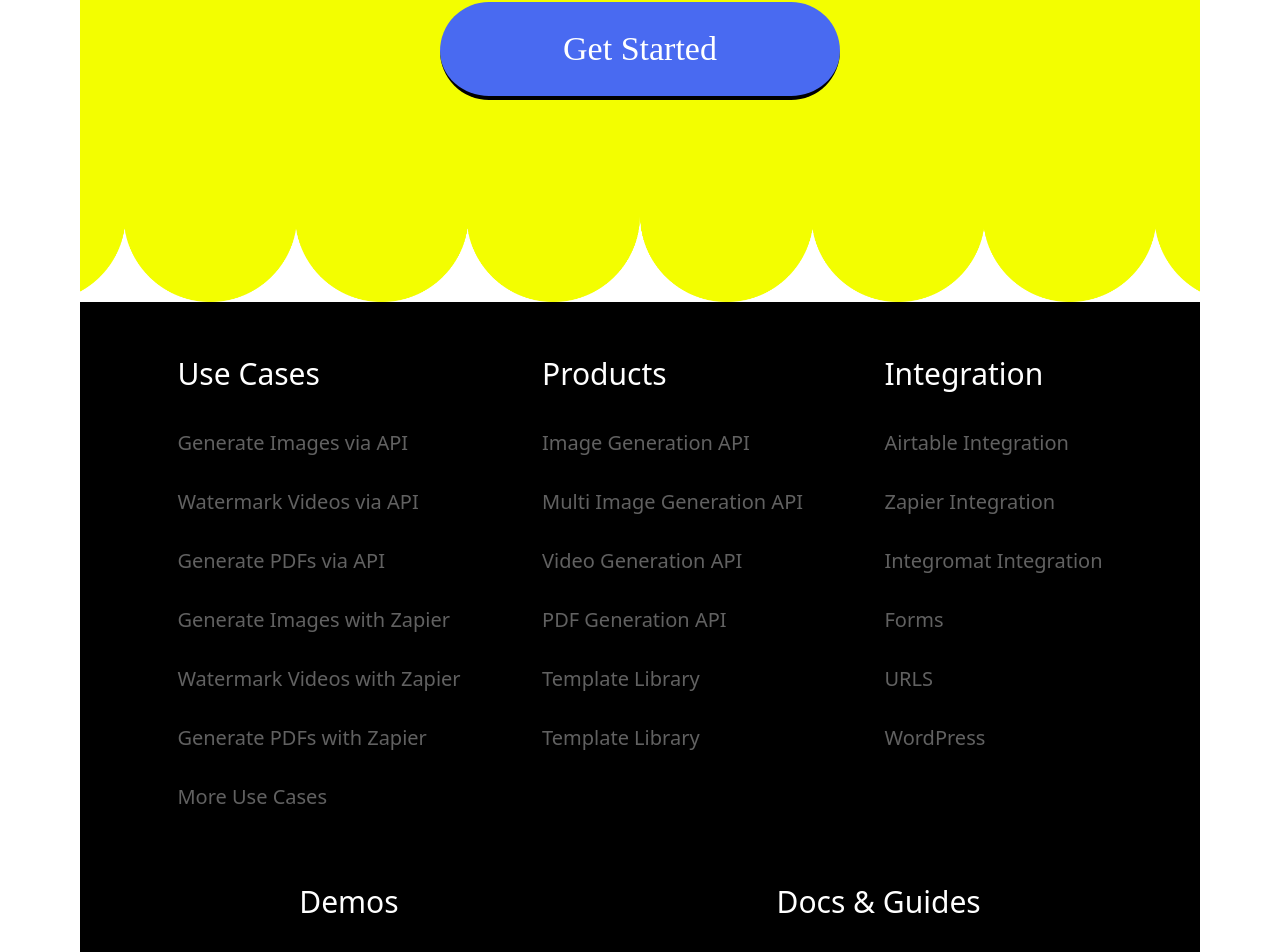
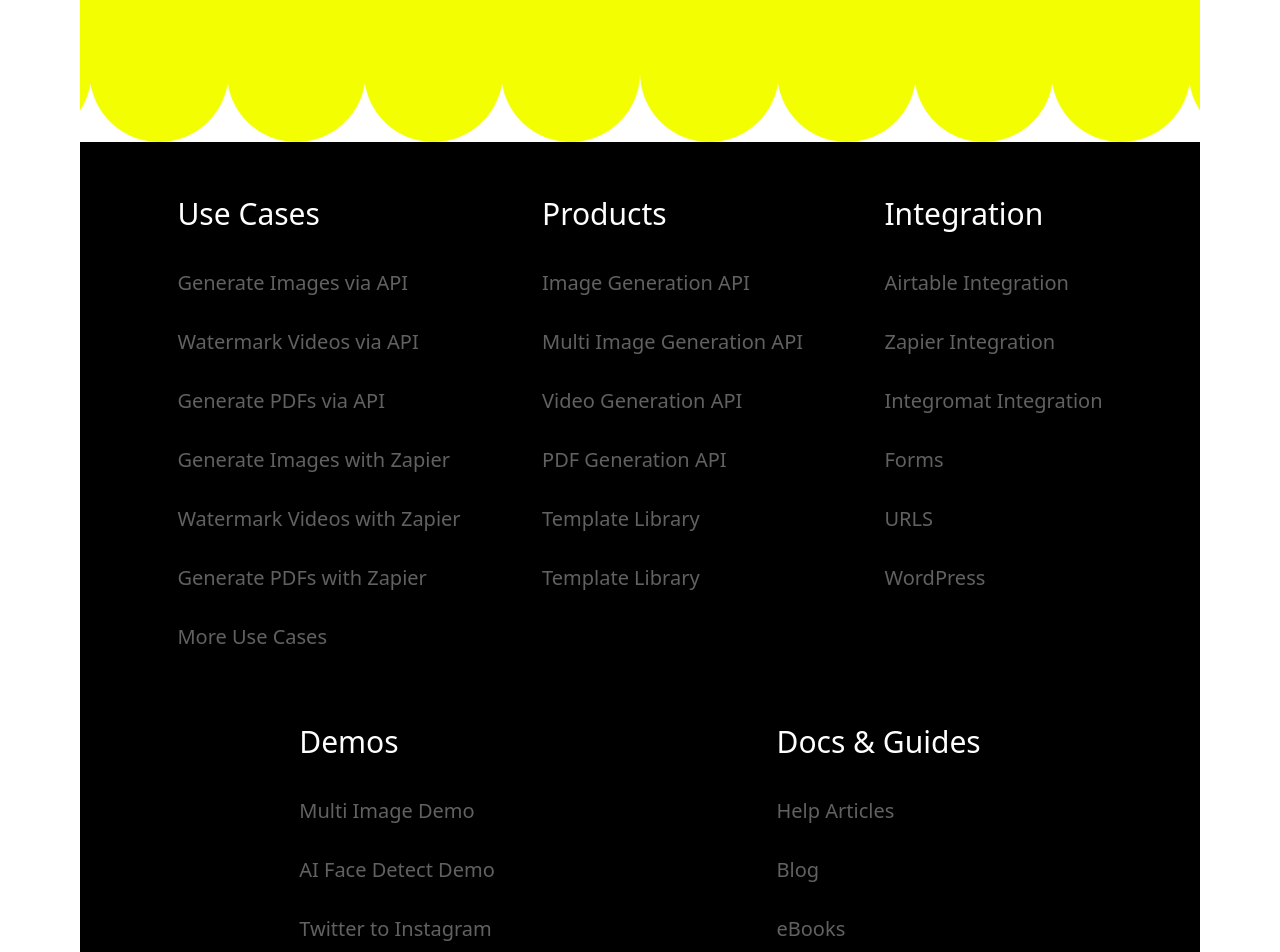
Before and after one commit to meenakshigurjar/Craftly, a React (Vite) app: page / in a window 1280 px wide. Shown: the part 8542-9494 px from the top of the page. Built offline with nearby package versions, Linux system fonts and the light colour scheme.

Commit message:
Footer updated

```diff
--- a/src/components/demo/DemoAsset.jsx
+++ b/src/components/demo/DemoAsset.jsx
@@ -3,28 +3,90 @@
 import union from "/Images/Union.png";
 
 export default function DemoAsset() {
+  const footerData = [
+    {
+      title: "Use Cases",
+      items: [
+        "Generate Images via API",
+        "Watermark Videos via API",
+        "Generate PDFs via API",
+        "Generate Images with Zapier",
+        "Watermark Videos with Zapier",
+        "Generate PDFs with Zapier",
+        "More Use Cases",
+      ],
+    },
+    {
+      title: "Products",
+      items: [
+        "Image Generation API",
+        "Multi Image Generation API",
+        "Video Generation API",
+        "PDF Generation API",
+        "Template Library",
+        "Template Library",
+      ],
+    },
+    {
+      title: "Integration",
+      items: [
+        "Airtable Integration",
+        "Zapier Integration",
+        "Integromat Integration",
+        "Forms",
+        "URLS",
+        "WordPress",
+      ],
+    },
+    {
+      title: "Demos",
+      items: [
+        "Multi Image Demo",
+        "AI Face Detect Demo",
+        "Twitter to Instagram",
+        "Real Estate Demo",
+        "Github Social",
+        "Open Graph",
+        "Smart Crop Demo",
+        "Online Certificate Maker",
+        "Online Wedding Invite Maker",
+        "Online Event ID Card Maker",
+        "Online Photo Collage Maker",
+        "Online Invoice Maker",
+      ],
+    },
+    {
+      title: "Docs & Guides",
+      items: [
+        "Help Articles",
+        "Blog",
+        "eBooks",
+        "API Quick Start",
+        "API Reference",
+      ],
+    },
+  ];
   return (
-    <div>
+    <div className="h-fit">
       {/* Hero Section */}
       <div
-  className="relative w-full h-[100vh] bg-cover bg-center"
+  className="relative w-full h-[100vh] md:h-[80vh] sm:h-[20vh] bg-cover bg-center"
   style={{ backgroundImage: `url(${union})` }}
 >
   {/* Main Content Wrapper */}
-  <div className="absolute top-[200px] inset-x-0 flex flex-col items-center text-center px-4">
+  <div className="absolute top-[15%] md:top-[25%] inset-x-0 flex flex-col items-center text-center px-4 space-y-8">
     {/* Heading */}
-    <h1 className="text-black font-Archivo text-center w-full max-w-[90%]
-      text-[20px] sm:text-[24px] md:text-[30px] lg:text-[50px] leading-tight">
+    <h1 className="text-2xl md:text-4xl lg:text-5xl font-Archivo text-black">
       Slow asset production is killing your growth. Unlock your true potential now.
     </h1>
 
     {/* Button Wrapper */}
-    <div className="absolute w-[90%] sm:w-[300px] md:w-[400px] lg:w-[400px]
-      h-[60px] sm:h-[70px] md:h-[90px] lg:h-[98px]
-      top-[200px] sm:top-[150px] lg:top-[300px] flex justify-center">
+    <div className=" w-[90%] sm:w-[200px] md:w-[300px] lg:w-[300px]
+      h-[60px] sm:h-[70px] md:h-[80px] lg:h-[90px]
+       flex justify-center">
       <Button
         className="text-white flex items-center justify-center w-full h-full
-          text-[16px] sm:text-[20px] md:text-[24px] lg:text-[34px] mx-auto"
+          text-[16px] sm:text-[20px] md:text-[24px] lg:text-[30px] mx-auto"
         style={{
           fontFamily: "Archivo",
           borderBottom: "4px solid black",
@@ -40,143 +102,37 @@
 
 
       {/* Footer */}
-      <div className="flex flex-col items-center justify-center bg-black p-8 mb-[100px]">
-        <div className="flex flex-wrap justify-evenly gap-y-8 gap-x-4 mb-[100px]">
-          <div className="flex flex-col h-fit md:h-[496px]">
-            <div className="text-white text-[30px]/[79px] font-Archivo ">
-              Use Cases
+
+    <div className="flex flex-col items-center justify-center bg-black p-8 mb-[100px]">
+      <div className="flex flex-wrap justify-evenly gap-y-8 gap-x-4 mb-[100px]">
+        {footerData.map((section, index) => (
+          <div
+            key={index}
+            className={`flex flex-col h-fit ${
+              section.title === "Demos"
+                ? "md:h-[708px]"
+                : section.title === "Use Cases"
+                ? "md:h-[496px]"
+                : section.title === "Products" || section.title === "Integration"
+                ? "md:h-[437px]"
+                : "md:h-[378px]"
+            }`}
+          >
+            <div className="text-white text-[30px]/[79px] font-Archivo">
+              {section.title}
             </div>
-            <div className="text-[#FFFFFF61] font-medium font-Inter text-[20px]/[59px]">
-              Generate Images via API
-            </div>
-            <div className="text-[#FFFFFF61] font-medium font-Inter text-[20px]/[59px]">
-              Watermark Videos via API
-            </div>
-            <div className="text-[#FFFFFF61] font-medium font-Inter text-[20px]/[59px]">
-              Generate PDFs via API
-            </div>
-            <div className="text-[#FFFFFF61] font-medium font-Inter text-[20px]/[59px]">
-              Generate Images with Zapier
-            </div>
-            <div className="text-[#FFFFFF61] font-medium font-Inter text-[20px]/[59px]">
-              Watermark Videos with Zapier
-            </div>
-            <div className="text-[#FFFFFF61] font-medium font-Inter text-[20px]/[59px]">
-              Generate PDFs with Zapier
-            </div>
-            <div className="text-[#FFFFFF61] font-medium font-Inter text-[20px]/[59px]">
-              More Use Cases
-            </div>
+            {section.items.map((item, idx) => (
+              <div
+                key={idx}
+                className="text-[#FFFFFF61] font-medium font-Inter text-[20px]/[59px]"
+              >
+                {item}
+              </div>
+            ))}
           </div>
-          <div className="flex flex-col h-fit md:h-[437px]">
-            <div className="text-white text-[30px]/[79px] font-Archivo ">
-              Products
-            </div>
-            <div className="text-[#FFFFFF61] font-medium font-Inter text-[20px]/[59px]">
-              Image Generation API
-            </div>
-            <div className="text-[#FFFFFF61] font-medium font-Inter text-[20px]/[59px]">
-              Multi Image Generation API
-            </div>
-            <div className="text-[#FFFFFF61] font-medium font-Inter text-[20px]/[59px]">
-              Video Generation API
-            </div>
-            <div className="text-[#FFFFFF61] font-medium font-Inter text-[20px]/[59px]">
-              PDF Generation API
-            </div>
-            <div className="text-[#FFFFFF61] font-medium font-Inter text-[20px]/[59px]">
-              Template Library
-            </div>
-            <div className="text-[#FFFFFF61] font-medium font-Inter text-[20px]/[59px]">
-              Template Library
-            </div>
-          </div>
-          <div className="flex flex-col  h-fit md:h-[437px]">
-            <div className="text-white text-[30px]/[79px] font-Archivo">
-              Integration
-            </div>
-            <div className="text-[#FFFFFF61] font-medium font-Inter text-[20px]/[59px]">
-              Airtable Integration
-            </div>
-            <div className="text-[#FFFFFF61] font-medium font-Inter text-[20px]/[59px]">
-              Zapier Integration
-            </div>
-            <div className="text-[#FFFFFF61] font-medium font-Inter text-[20px]/[59px]">
-              Integromat Integration
-            </div>
-            <div className="text-[#FFFFFF61] font-medium font-Inter text-[20px]/[59px]">
-              Forms
-            </div>
-            <div className="text-[#FFFFFF61] font-medium font-Inter text-[20px]/[59px]">
-              URLS
-            </div>
-            <div className="text-[#FFFFFF61] font-medium font-Inter text-[20px]/[59px]">
-              WordPress
-            </div>
-          </div>
-          <div className="flex flex-col  h-fit md:h-[708px]">
-            <div className="text-white text-[30px]/[79px] font-Archivo">
-              Demos
-            </div>
-            <div className="text-[#FFFFFF61] font-medium font-Inter text-[20px]/[59px]">
-              Multi Image Demo
-            </div>
-            <div className="text-[#FFFFFF61] font-medium font-Inter text-[20px]/[59px]">
-              Al Face Detect Demo
-            </div>
-            <div className="text-[#FFFFFF61] font-medium font-Inter text-[20px]/[59px]">
-              Twitter to Instagram
-            </div>
-            <div className="text-[#FFFFFF61] font-medium font-Inter text-[20px]/[59px]">
-              Real Estate Demo
-            </div>
-            <div className="text-[#FFFFFF61] font-medium font-Inter text-[20px]/[59px]">
-              Github Social
-            </div>
-            <div className="text-[#FFFFFF61] font-medium font-Inter text-[20px]/[59px]">
-              Open Graph
-            </div>
-            <div className="text-[#FFFFFF61] font-medium font-Inter text-[20px]/[59px]">
-              Smart Crop Demo
-            </div>
-            <div className="text-[#FFFFFF61] font-medium font-Inter text-[20px]/[59px]">
-              Online Certificate Maker
-            </div>
-            <div className="text-[#FFFFFF61] font-medium font-Inter text-[20px]/[59px]">
-              Online Wedding Invite Maker
-            </div>
-            <div className="text-[#FFFFFF61] font-medium font-Inter text-[20px]/[59px]">
-              Online Event ID Card Maker
-            </div>
-            <div className="text-[#FFFFFF61] font-medium font-Inter text-[20px]/[59px]">
-              Online Photo Collage Maker
-            </div>
-            <div className="text-[#FFFFFF61] font-medium font-Inter text-[20px]/[59px]">
-              Online Invoice Maker
-            </div>
-          </div>
-          <div className="flex flex-col  h-fit md:h-[378px]">
-            <div className="text-white text-[30px]/[79px] font-Archivo">
-              Docs & Guides
-            </div>
-            <div className="text-[#FFFFFF61] font-medium font-Inter text-[20px]/[59px]">
-              Help Articles
-            </div>
-            <div className="text-[#FFFFFF61] font-medium font-Inter text-[20px]/[59px]">
-              Blog
-            </div>
-            <div className="text-[#FFFFFF61] font-medium font-Inter text-[20px]/[59px]">
-              eBooks
-            </div>
-            <div className="text-[#FFFFFF61] font-medium font-Inter text-[20px]/[59px]">
-              API Quick Start
-            </div>
-            <div className="text-[#FFFFFF61] font-medium font-Inter text-[20px]/[59px]">
-              API Reference
-            </div>
-          </div>
-        </div>
+        ))}
       </div>
+    </div>
     </div>
   );
 }
```
